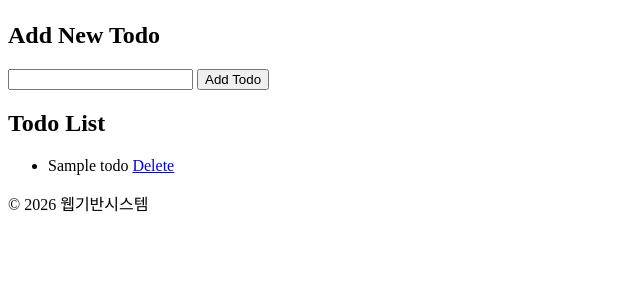
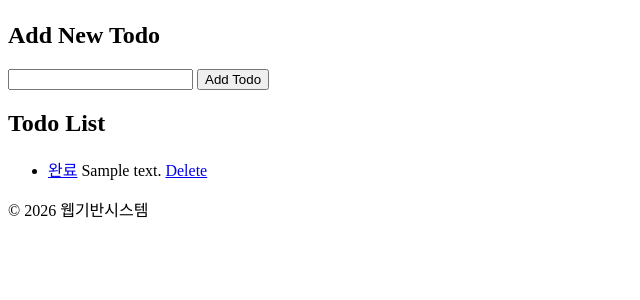
Before and after one commit to junboo1234/flask-practice1, a Flask app: template HW2/templates/index.html in a window 1280 px wide. Shown: the part 67-367 px from the top of the page, without its empty margins (0-640 px from the left). Run offline with Flask 3, Linux system fonts and the light colour scheme; the template is opened without the code that fills it: most values are stand-ins (such as "Sample title", 1, 10 or a date in 2020).

Commit message:
feat index.html
todo가 딕셔너리로 바뀌었으니 그거에 맞게 변경

```diff
--- a/HW2/templates/index.html
+++ b/HW2/templates/index.html
@@ -12,7 +12,10 @@
 <ul>
     {% for todo in todos %}
     <li>
-        {{ todo }}
+        <a href="{{ url_for('toggle', index=loop.index0) }}">완료</a>
+
+        <span class="{% if todo.done %}done{% endif %}">{{ todo.text }}</span>
+
         <a href="{{ url_for('delete', index=loop.index0) }}">Delete</a>
     </li>
     {% endfor %}
```
